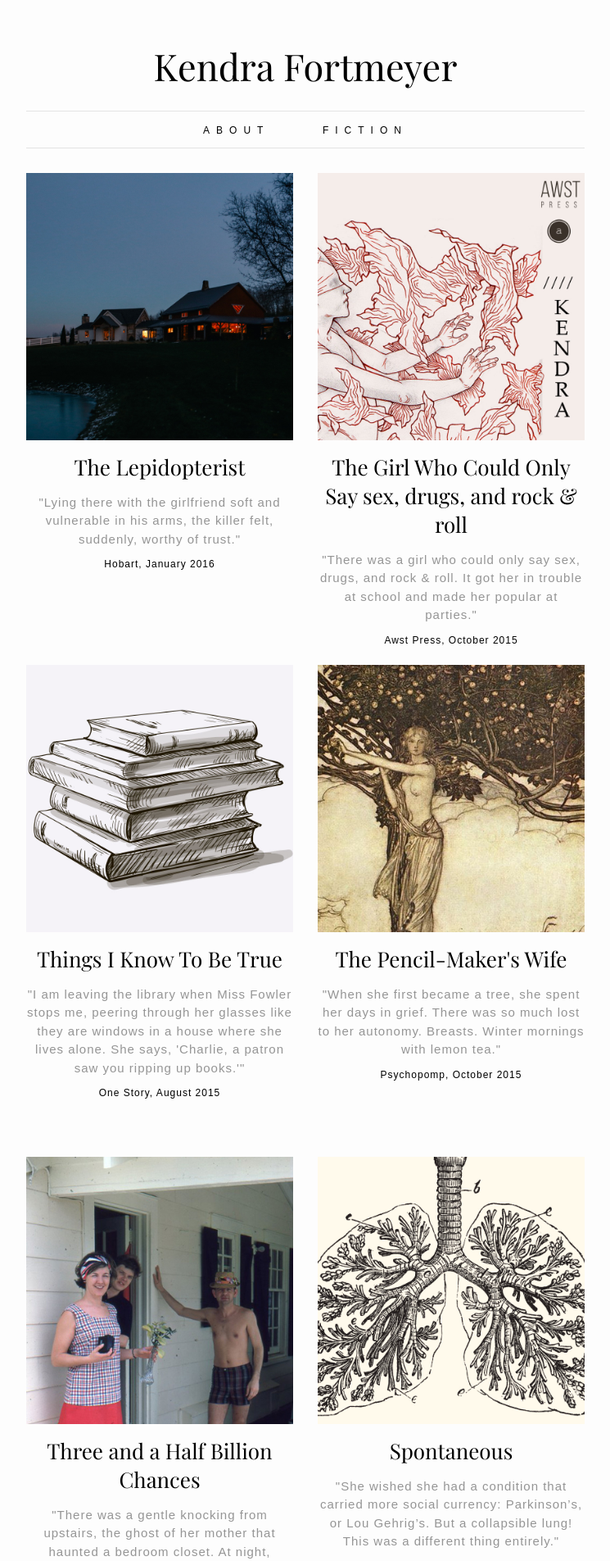
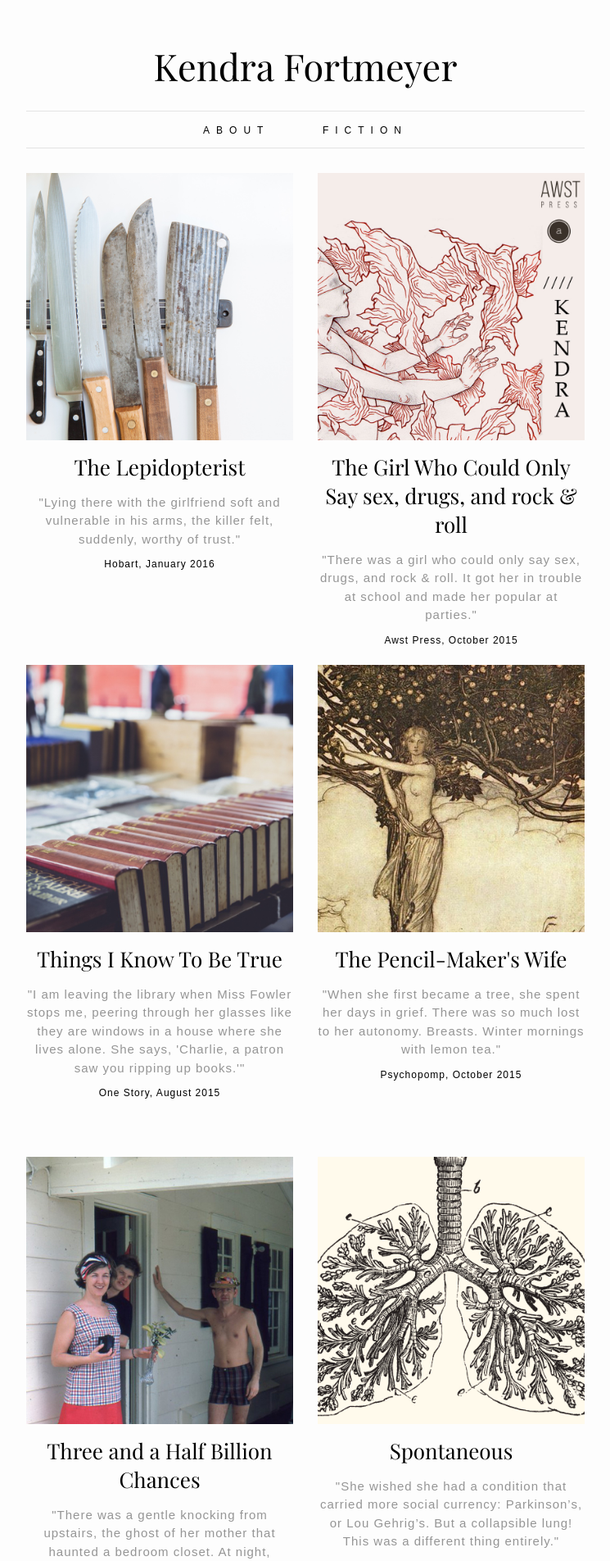
Before and after one commit to rblakemesser/rblakemesser.github.io, a Jekyll site: the page built from fiction/index.html, in a window 1280 px wide. Shown: the top 1904 px of the page at 82% size, without its empty margins (267-1012 px from the left). Built offline with Jekyll 4.4.1, drawn with Linux system fonts in a browser that asks for light colours; some web fonts are replaced.

Commit message:
pics for charlie and lepid

```diff
--- a/_data/fiction.yml
+++ b/_data/fiction.yml
@@ -5,7 +5,7 @@ fiction:
     dat: "January 2016"
     title: "The Lepidopterist"
     link: "http://www.hobartpulp.com/preview/web_features/the-lepidopterist-nbsp"
-    image: "house.jpg"
+    image: "knives.jpg"
 
   - snippet: "There was a girl who could only say sex, drugs, and rock & roll. It got her in trouble at school and made her popular at parties."
     pub: "Awst Press"
@@ -21,7 +21,7 @@ fiction:
     title: "Things I Know To Be True"
     link: "http://www.one-story.com/index.php?page=stories&story_id=209"
     goodlink: "https://www.goodreads.com/book/show/27228892-things-i-know-to-be-true"
-    image: "book.jpg"
+    image: "books.jpg"
 
   - snippet: "There was one universe, of course, nine million forty-six thousand eight hundred seventy-seven parallels away, in which she'd never been with her ex-husband at all but had met this man anyway, by chance, leaving a bus stop."
     pub: "Black Warrior Review"
```
Also changed, not shown: assets/books.jpg (added), assets/diary.jpg (added), 1 other file.
